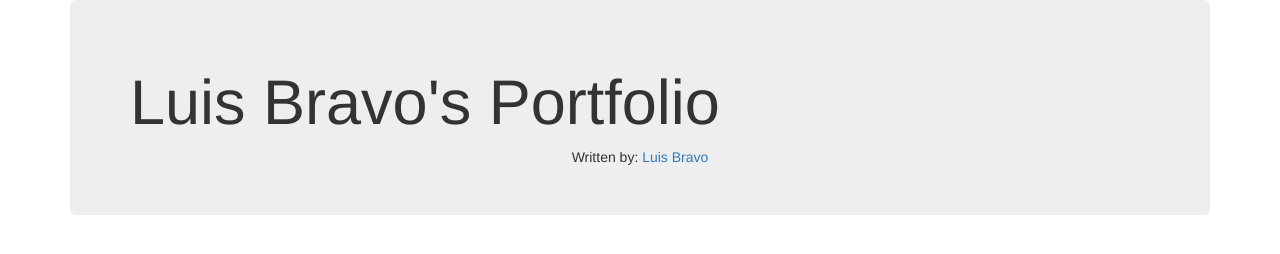
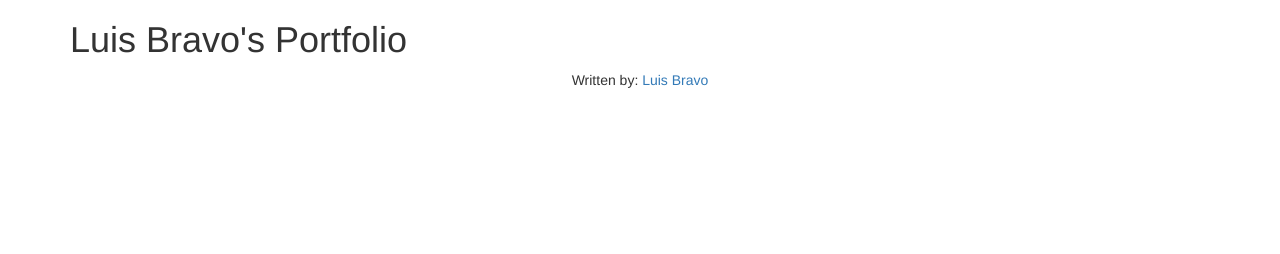
Before and after one commit to lebm/freecodecamp-portfolio-challenge, a plain HTML site: page index.html in a window 1280 px wide. Drawn offline with Linux system fonts and the light colour scheme.

Commit message:
Removed jumbotron div

```diff
--- a/index.html
+++ b/index.html
@@ -6,13 +6,12 @@
     <meta http-equiv="X-UA-Compatible" content="IE=edge">
     <meta name="viewport" content="width=device-width, initial-scale=1">
     <title>Luis Bravo's Portfolio</title>
-    <link rel="stylesheet" type="text/css" href="css/bootstrap.css">
+    <link rel="stylesheet" type="text/css" href="css/bootstrap.min.css">
     <link rel="stylesheet" type="text/css" href="css/styles.css">
 </head>
 
 <body>
     <div class="container">
-        <div class="jumbotron">
             <div class="row">
                 <div class="col-xs-12">
                     <h1>Luis Bravo's Portfolio</h1>
@@ -21,7 +20,6 @@
             <footer class="text-center">
                 Written by: <a href="https://www.freecodecamp.com/lebm" target="_blank">Luis Bravo</a>
             </footer>
-        </div>
     </div>
     <div id="scripts">
         <script src="js/jquery-3.2.0.min.js"></script>
```
